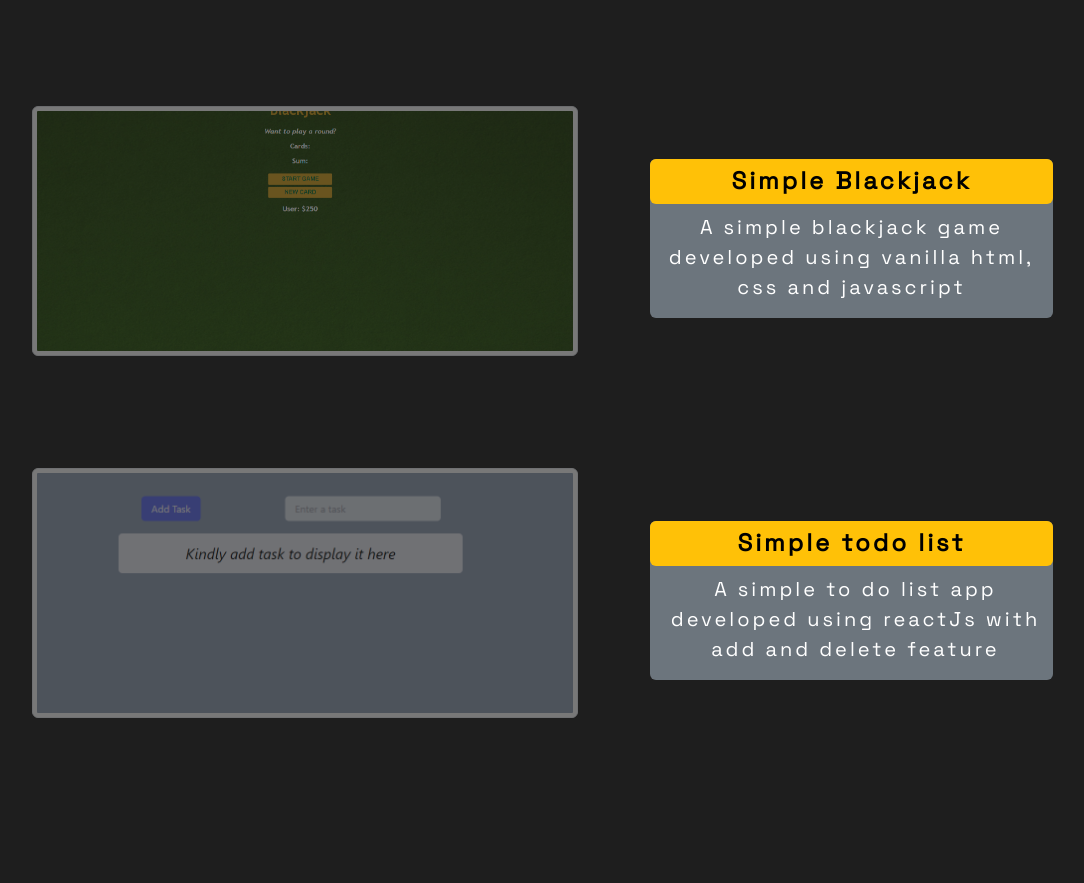
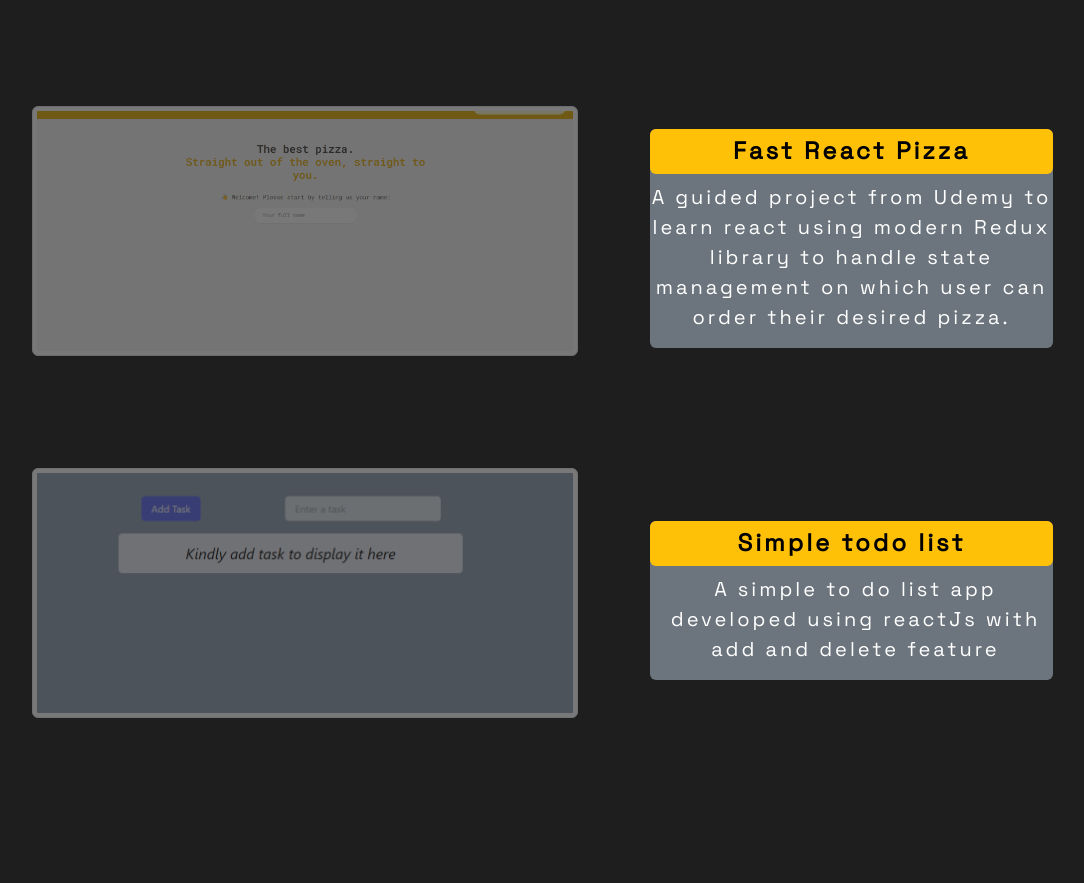
Before and after one commit to JeffDanielle/reactPortfolio, a React (Create React App) app: page / in a window 1280 px wide. Shown: the part 2050-2933 px from the top of the page, without its empty margins (50-1134 px from the left). Built offline with nearby package versions, Linux system fonts and the light colour scheme.

Commit message:
Added new project

```diff
--- a/src/components/WorkPage.jsx
+++ b/src/components/WorkPage.jsx
@@ -3,7 +3,8 @@ import Image from 'react-bootstrap/Image'
 import Row from 'react-bootstrap/Row';
 import Col from 'react-bootstrap/Col';
 import ClassroomifyImg from '../images/classroomify.png'
-import blackjackImg from '../images/blackjack.png'
+// import blackjackImg from '../images/blackjack.png'
+import fastPizza from '../images/fast-react-pizza.png'
 import todoImg from '../images/todo-list.png'
 import { Link } from 'react-router-dom'
 
@@ -15,7 +16,7 @@ const MyProjects = () => {
          <Container className='mt-3 pt-5'>
             <Row>
                <Col xs={12} lg={6} className='mb-3'>
-                        <Link to='https://classroomify-v1.netlify.app' target='_blank'><Image src={ClassroomifyImg} className='img-thumbnail' id='projects-img' alt='classroomify-thumbnail'/></Link>
+                  <Link to='https://classroomify-v1.netlify.app' target='_blank'><Image src={ClassroomifyImg} className='img-thumbnail' id='projects-img' alt='classroomify-thumbnail' /></Link>
 
                </Col>
                <Col xs={12} lg={5} className='d-flex align-items-center'>
@@ -30,12 +31,12 @@ const MyProjects = () => {
          <Container className='mt-5 pt-5'>
             <Row>
                <Col xs={12} lg={6} className='mb-3'>
-                        <Link to='https://mock-blackjack.netlify.app' target='_blank'><Image src={blackjackImg} className='img-thumbnail' id='projects-img' alt='classroomify-thumbnail'/></Link>
+                  <Link to='https://fast-react-pizzaaa.netlify.app' target='_blank'><Image src={fastPizza} className='img-thumbnail' id='projects-img' alt='classroomify-thumbnail' /></Link>
                </Col>
                <Col xs={12} lg={5} className='d-flex align-items-center'>
                   <div className='bg-secondary rounded ms-lg-5'>
-                           <h3 className='bg-warning rounded text-black fs-4 px-2 py-2 fw-bold'>Simple Blackjack</h3>
-                           <p className='text-center fs-5'>A simple blackjack game developed using vanilla html, css and javascript</p>
+                     <h3 className='bg-warning rounded text-black fs-4 px-2 py-2 fw-bold'>Fast React Pizza</h3>
+                     <p className='text-center fs-5'>A guided project from Udemy to learn react using modern Redux library to handle state management on which user can order their desired pizza.</p>
                   </div>
                </Col>
             </Row>
@@ -44,7 +45,7 @@ const MyProjects = () => {
          <Container className='mt-5 pt-5'>
             <Row>
                <Col xs={12} lg={6} className='mb-3'>
-                        <Link to='https://simple-todo-listtt.netlify.app' target='_blank'><Image src={todoImg} className='img-thumbnail border border-light-subtle' id='projects-img' alt='classroomify-thumbnail'/></Link>
+                  <Link to='https://simple-todo-listtt.netlify.app' target='_blank'><Image src={todoImg} className='img-thumbnail border border-light-subtle' id='projects-img' alt='classroomify-thumbnail' /></Link>
                </Col>
                <Col xs={12} lg={5} className='d-flex align-items-center'>
                   <div className='bg-secondary rounded ms-lg-5'>
```
Also changed, not shown: src/images/fast-react-pizza.png (added). Lines whose indentation alone changed are shown as unchanged.
